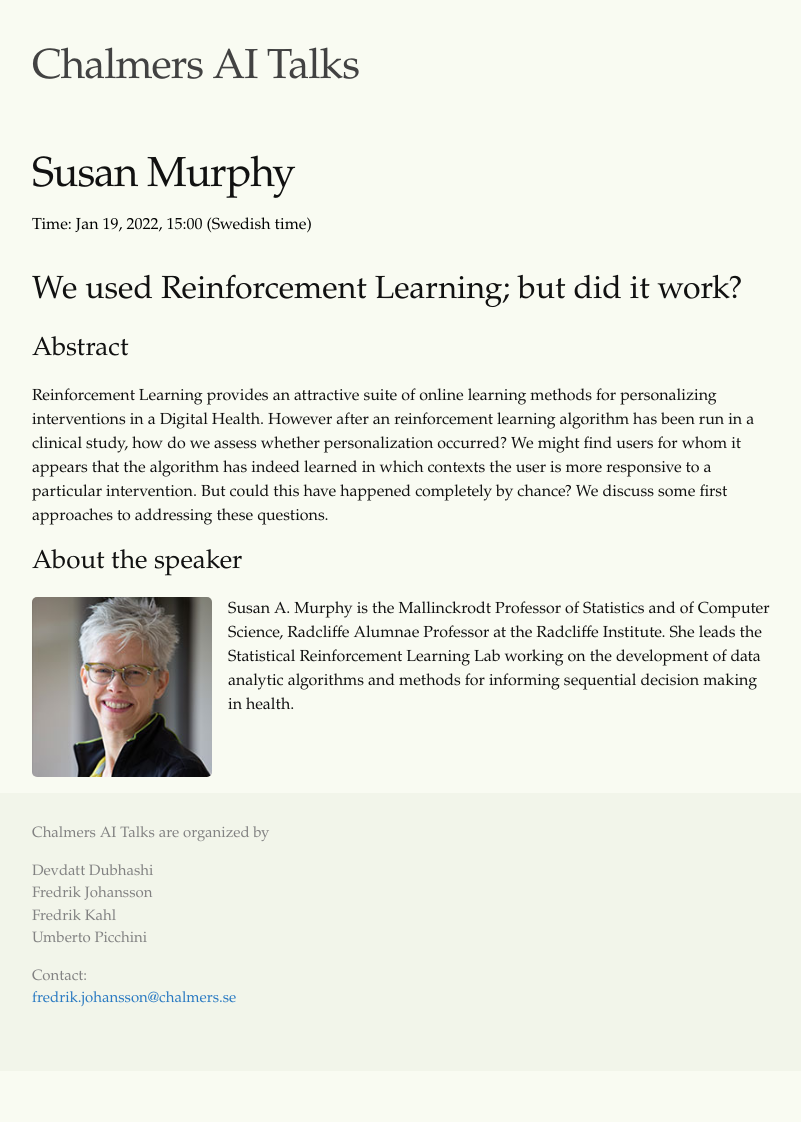
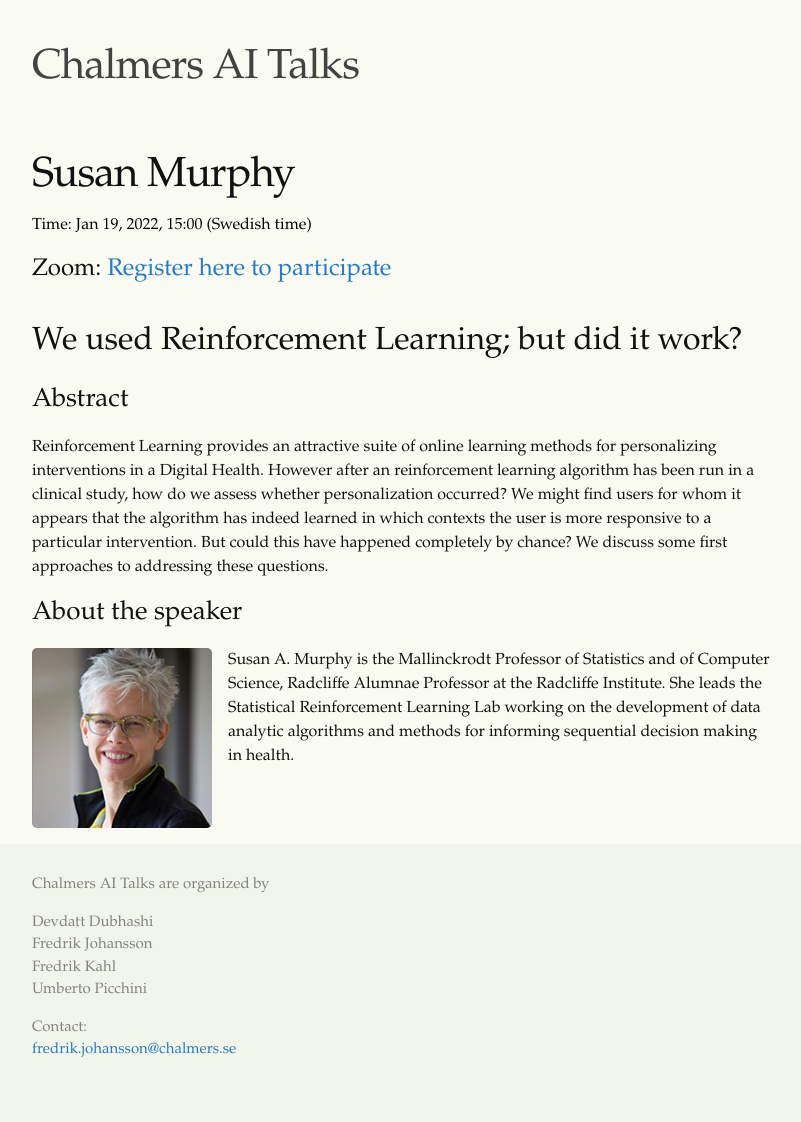
Before and after one commit to aitalks-se/aitalks-se.github.io, a Jekyll site: the page built from _posts/2022-01-19-susan-murphy.markdown, in a window 1280 px wide. Shown: the whole page, without its empty margins (238-1039 px from the left). Built offline with Jekyll 4.4.1, drawn with Linux system fonts in a browser that asks for light colours; before the commit the page ends 1071 px from its top, so only the background shows below that; some of the changed lines change nothing that is shown.

Commit message:
murphy zoom link

```diff
--- a/_posts/2022-01-19-susan-murphy.markdown
+++ b/_posts/2022-01-19-susan-murphy.markdown
@@ -6,6 +6,7 @@
 datenotset: false
 categories: aitalks
 image: assets/speakers/murphy.jpeg
+zoom: https://ui.ungpd.com/Surveys/0649eac3-12ec-4d41-a640-d20a7d4e82f7
 blurb: >-
   Susan A. Murphy is the Mallinckrodt Professor of Statistics and of Computer Science, Radcliffe Alumnae Professor at the Radcliffe Institute. She leads the Statistical Reinforcement Learning Lab working on the development of data analytic algorithms and methods for informing sequential decision making in health.
 ---
```
